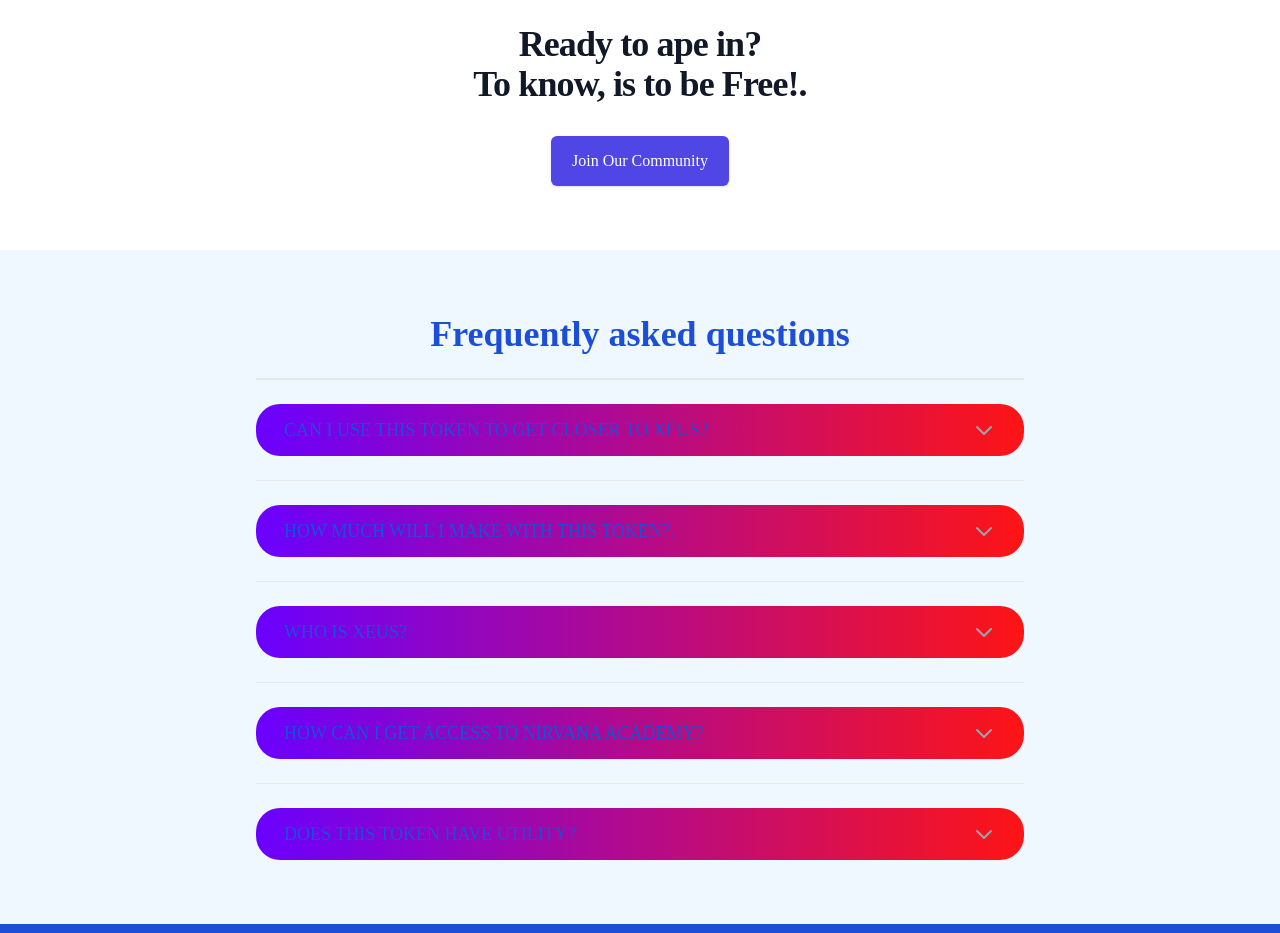
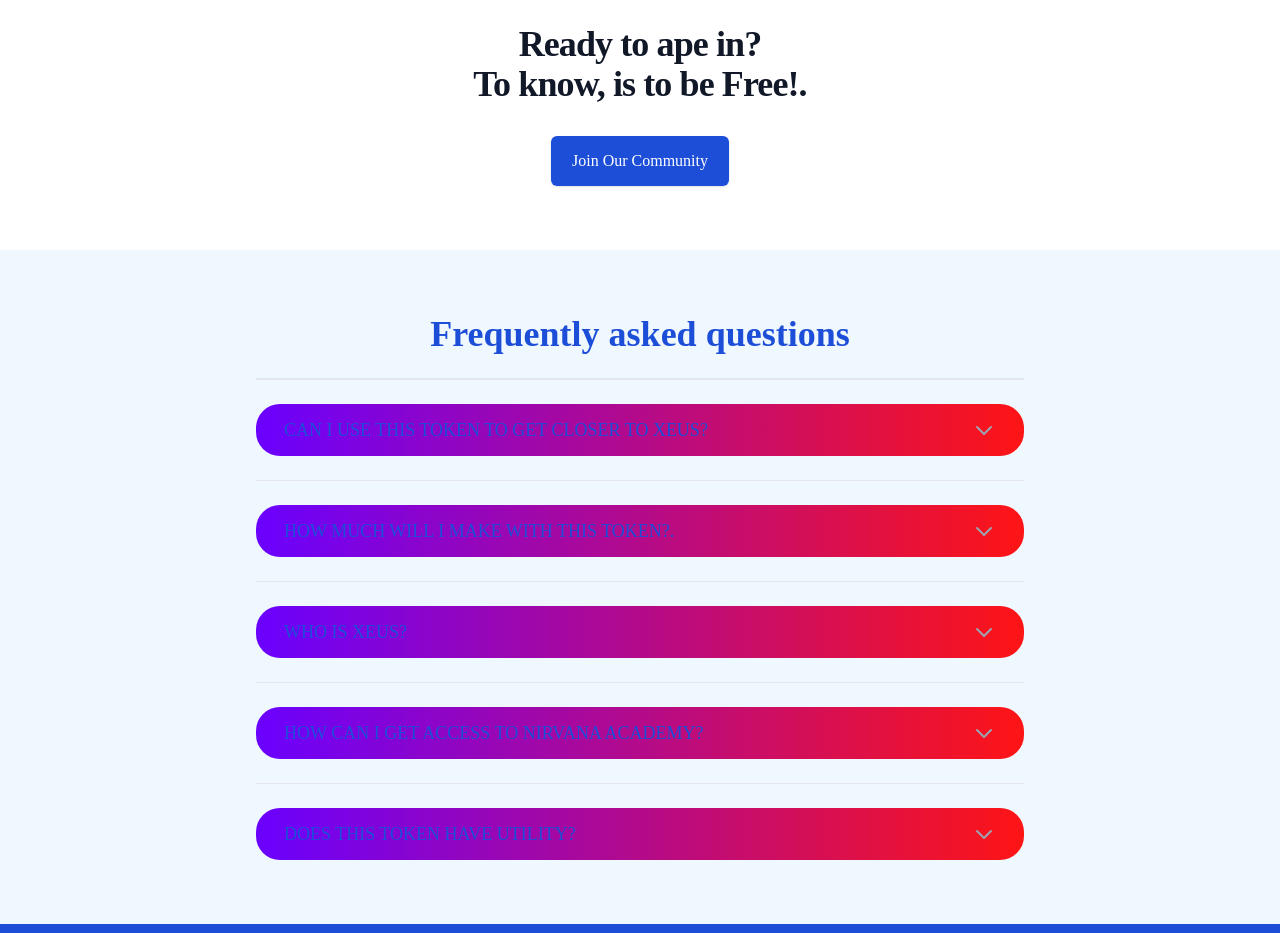
Before and after one commit to Elishaokon13/Degen-Project, a React (Create React App) app: page / in a window 1280 px wide. Shown: the part 1100-2033 px from the top of the page. Built offline with nearby package versions, Linux system fonts and the light colour scheme.

Commit message:
Update CTA.jsx

```diff
--- a/src/components/CTA.jsx
+++ b/src/components/CTA.jsx
@@ -11,7 +11,7 @@
           <div className="inline-flex rounded-md shadow">
             <a
               href="#"
-              className="inline-flex items-center justify-center px-5 py-3 border border-transparent text-base font-medium rounded-md text-white bg-indigo-600 hover:bg-indigo-700"
+              className="inline-flex items-center justify-center px-5 py-3 border border-transparent text-base font-medium rounded-md text-white bg-blue-700 hover:bg-indigo-700"
             >
               Join Our Community
             </a>
```
